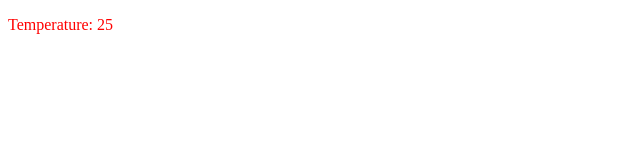
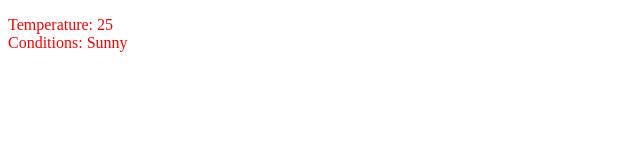
Before and after one commit to acciojob/conditional-weather-report-aanshu-kumar, a React app: page / in a window 1280 px wide. Shown: the top 160 px of the page, without its empty margins (0-640 px from the left). Built offline with nearby package versions, Linux system fonts and the light colour scheme.

Commit message:
Update WeatherDisplay.js

```diff
--- a/src/components/WeatherDisplay.js
+++ b/src/components/WeatherDisplay.js
@@ -4,7 +4,9 @@ const WeatherDisplay = ({temp,condi}) => {
   return (
     <div>
         <p style={{color:`${temp>20 ? "red" : "blue"}`}}>
-        <span>Temperature: {temp}</span>
+        <span>Temperature: {temp}</span><br/>
+        <span>Conditions: {condi}</span>
+
         </p>
     </div>
   )
```
